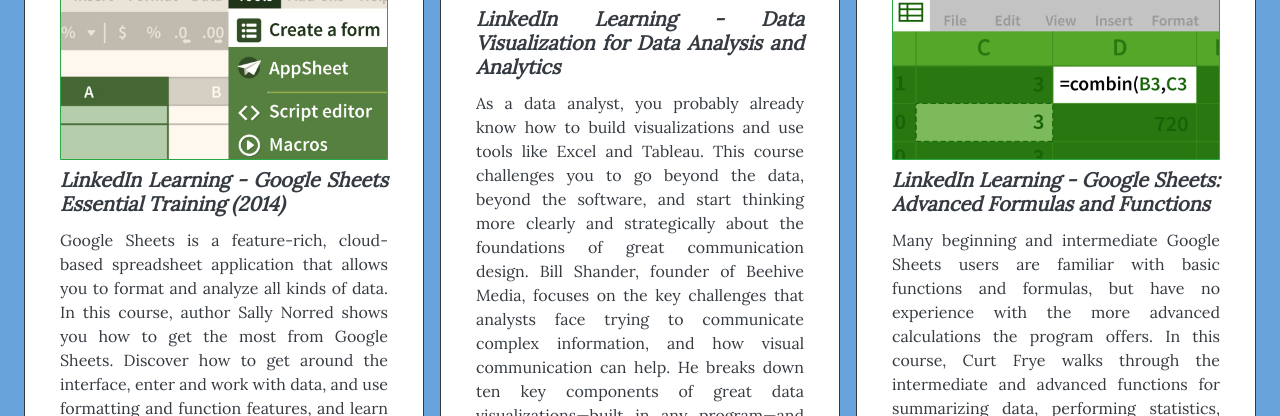
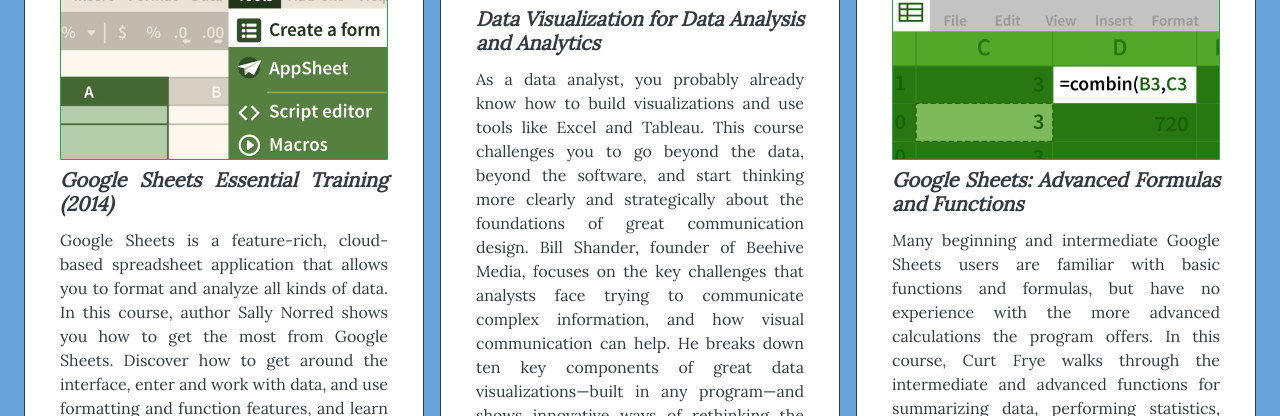
Before and after one commit to libulan15870/csp1-deleon, a plain HTML site: page index.html in a window 1280 px wide. Shown: the part 845-1261 px from the top of the page. Drawn offline with nearby package versions, Linux system fonts and the light colour scheme.

Commit message:
Update Certifications section - final commit

```diff
--- a/index.html
+++ b/index.html
@@ -64,7 +64,7 @@
          <div class="card border border-dark col-xl-4 mb-5 mb-lg-0">
            <div class="card-body text-justify">
              <img src="./images/Google-sheets.jpg" class="card-img-top border border-success">
-             <h5 class="card-title font-weight-bold font-italic pt-2">LinkedIn Learning - Google Sheets Essential Training (2014)</h5>
+             <h5 class="card-title font-weight-bold font-italic pt-2">Google Sheets Essential Training (2014)</h5>
              <p class="card-text">Google Sheets is a feature-rich, cloud-based spreadsheet application that allows you to format and analyze all kinds of data. In this course, author Sally Norred shows you how to get the most from Google Sheets. Discover how to get around the interface, enter and work with data, and use formatting and function features, and learn smart ways to make your data work for you. Plus, see how to work with your spreadsheet data on the go with the Google Sheets mobile app.</p>
              <a href="https://www.linkedin.com/learning/certificates/a8e0290fbc4995bb9d2da79e283a7573013c07c8d8c2f413dc45a75b33e371ac?trk=share_certificate" class="card-link">Link To Certificate</a>
            </div>
@@ -73,7 +73,7 @@
          <div class="card border border-dark col-xl-4 mb-5 mb-lg-0 mr-lg-3 ml-lg-3">
            <div class="card-body text-justify">
              <img src="./images/dataviz.png" class="card-img-top border border-primary">
-             <h5 class="card-title font-weight-bold font-italic pt-2">LinkedIn Learning - Data Visualization for Data Analysis and Analytics</h5>
+             <h5 class="card-title font-weight-bold font-italic pt-2">Data Visualization for Data Analysis and Analytics</h5>
              <p class="card-text">As a data analyst, you probably already know how to build visualizations and use tools like Excel and Tableau. This course challenges you to go beyond the data, beyond the software, and start thinking more clearly and strategically about the foundations of great communication design. Bill Shander, founder of Beehive Media, focuses on the key challenges that analysts face trying to communicate complex information, and how visual communication can help. He breaks down ten key components of great data visualizations—built in any program—and shows innovative ways of rethinking the slides, charts, diagrams, and dashboards you work with every day.</p>
              <a href="https://www.linkedin.com/learning/certificates/f7e3380edc187bdf7d305167c407c789dc80b9d277e19a5a3291ac7b21a1adfa?trk=share_certificate" class="card-link">Link To Certificate</a>
            </div>
@@ -82,7 +82,7 @@
          <div class="card border border-dark col-xl-4 mb-5 mb-lg-0">
            <div class="card-body text-justify">
              <img src="./images/gsheetsformulas.jpg" class="card-img-top border border-success">
-             <h5 class="card-title font-weight-bold font-italic pt-2">LinkedIn Learning - Google Sheets: Advanced Formulas and Functions</h5>
+             <h5 class="card-title font-weight-bold font-italic pt-2">Google Sheets: Advanced Formulas and Functions</h5>
              <p class="card-text">Many beginning and intermediate Google Sheets users are familiar with basic functions and formulas, but have no experience with the more advanced calculations the program offers. In this course, Curt Frye walks through the intermediate and advanced functions for summarizing data, performing statistics, analyzing financial data, and more. Learn how to use references and named ranges; apply mathematical functions to multiply, round, and count values; identify outliers and rank values; calculate investments and loan payments; determine dates and times; look up values based on multiple criteria; and summarize arrays of data.</p>
              <a href="https://www.linkedin.com/learning/certificates/6a981556d052ccdee1f89f2adb155d8781a1080c9f724aa2edef4794e5e4b80c?trk=share_certificate" class="card-link">Link To Certificate</a>
            </div>
```
